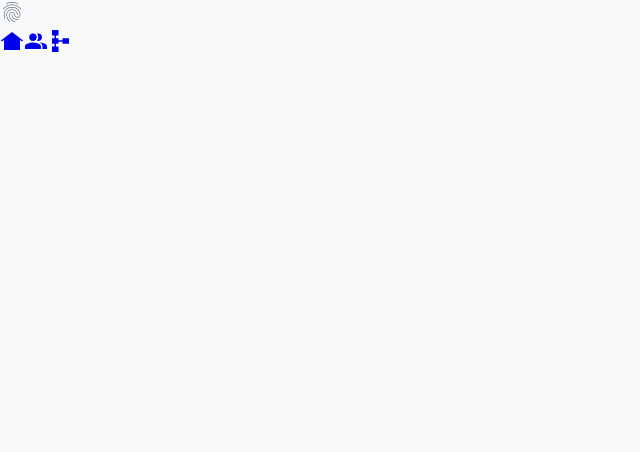
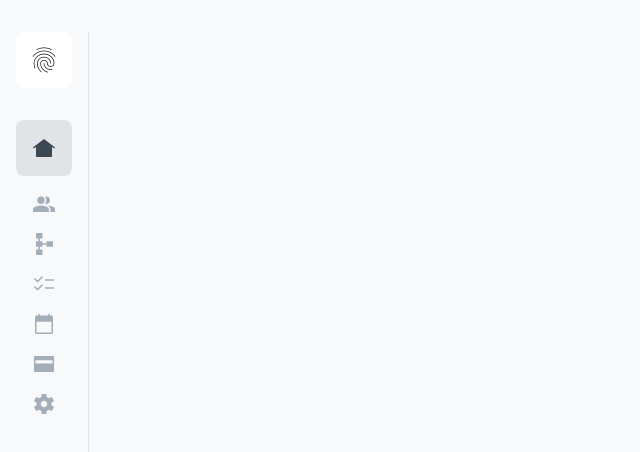
Before and after one commit to auza0002/PinkyCyberPlatform, a React (Vite) app: page / in a window 1280 px wide. Shown: the top 452 px of the page, without its empty margins (0-640 px from the left). Built offline with nearby package versions, Linux system fonts and the light colour scheme.

Commit message:
nav styled, navlinks added

```diff
--- a/src/components/routes/navigation/navigation.component.jsx
+++ b/src/components/routes/navigation/navigation.component.jsx
@@ -1,24 +1,40 @@
 /* eslint-disable no-unused-vars */
 // navigation
 
-import { Link, Outlet } from "react-router-dom";
+import { NavLink, Outlet } from "react-router-dom";
+import "./navigation.styles.scss";
 const Navigation = () => {
   return (
-    <section>
-      <div>
-        <div>
+    <section className="container-nav">
+      <div className="second-container-nav">
+        <div className="container-touchID">
           <span className="material-symbols-outlined">fingerprint</span>
         </div>
         <nav>
-          <Link to="/" title="Link to go to the Dash Board page">
+          <NavLink to="/" title="Link to go to the Dash Board page">
             <span className="material-symbols-outlined">other_houses</span>
-          </Link>
-          <Link to="/client" title="Link to go to the Client page">
+          </NavLink>
+          <NavLink to="/client" title="Link to go to the Client page">
             <span className="material-symbols-outlined">group</span>
-          </Link>
-          <Link to="/network" title="Link to go to the Network page">
+          </NavLink>
+          <NavLink to="/network" title="Link to go to the Network page">
             <span className="material-symbols-outlined">schema</span>
-          </Link>
+          </NavLink>
+          <NavLink
+            to="/issues"
+            title="Link to go to the Issues Management page"
+          >
+            <span className="material-symbols-outlined">checklist</span>
+          </NavLink>
+          <NavLink to="/wiki" title="Link to go to the Wiki Management page">
+            <span className="material-symbols-outlined">calendar_today</span>
+          </NavLink>
+          <NavLink to="/payment" title="Link to go to the Payment page">
+            <span className="material-symbols-outlined">credit_card</span>
+          </NavLink>
+          <NavLink to="/settings" title="Link to go to the Settings page">
+            <span className="material-symbols-outlined">settings</span>
+          </NavLink>
         </nav>
       </div>
     </section>
--- a/src/components/routes/navigation/navigation.styles.scss
+++ b/src/components/routes/navigation/navigation.styles.scss
@@ -0,0 +1,51 @@
+.container-nav {
+  position: absolute;
+  padding-top: 2rem;
+
+  padding-bottom: 2rem;
+  .second-container-nav {
+    border-right: 1px solid rgba(225, 228, 231, 1);
+    height: 90vh;
+    & .container-touchID {
+      display: flex;
+      justify-content: center;
+      margin-bottom: 1rem;
+      & span {
+        display: flex;
+        justify-content: center;
+        align-items: center;
+        color: black;
+        font-size: 30px;
+        background-color: white;
+        width: 56px;
+        height: 56px;
+        border-radius: 8px;
+      }
+    }
+    nav {
+      display: flex;
+      flex-direction: column;
+      gap: 1rem;
+      padding: 1rem;
+      align-items: center;
+      & a {
+        display: flex;
+        justify-content: center;
+        align-items: center;
+        &.active {
+          border-radius: 8px;
+          width: 56px;
+          height: 56px;
+          color: rgba(62, 72, 82, 1);
+          background-color: rgba(225, 228, 231, 1);
+          & span {
+            color: rgba(62, 72, 82, 1);
+          }
+        }
+        & span {
+          color: rgba(164, 174, 184, 1);
+        }
+      }
+    }
+  }
+}
--- a/src/style/globalStyle.jsx
+++ b/src/style/globalStyle.jsx
@@ -73,6 +73,7 @@ select {
 }
 a {
   text-decoration: none;
+  color: inherit;
 }
 
 .material-symbols-outlined {
```
